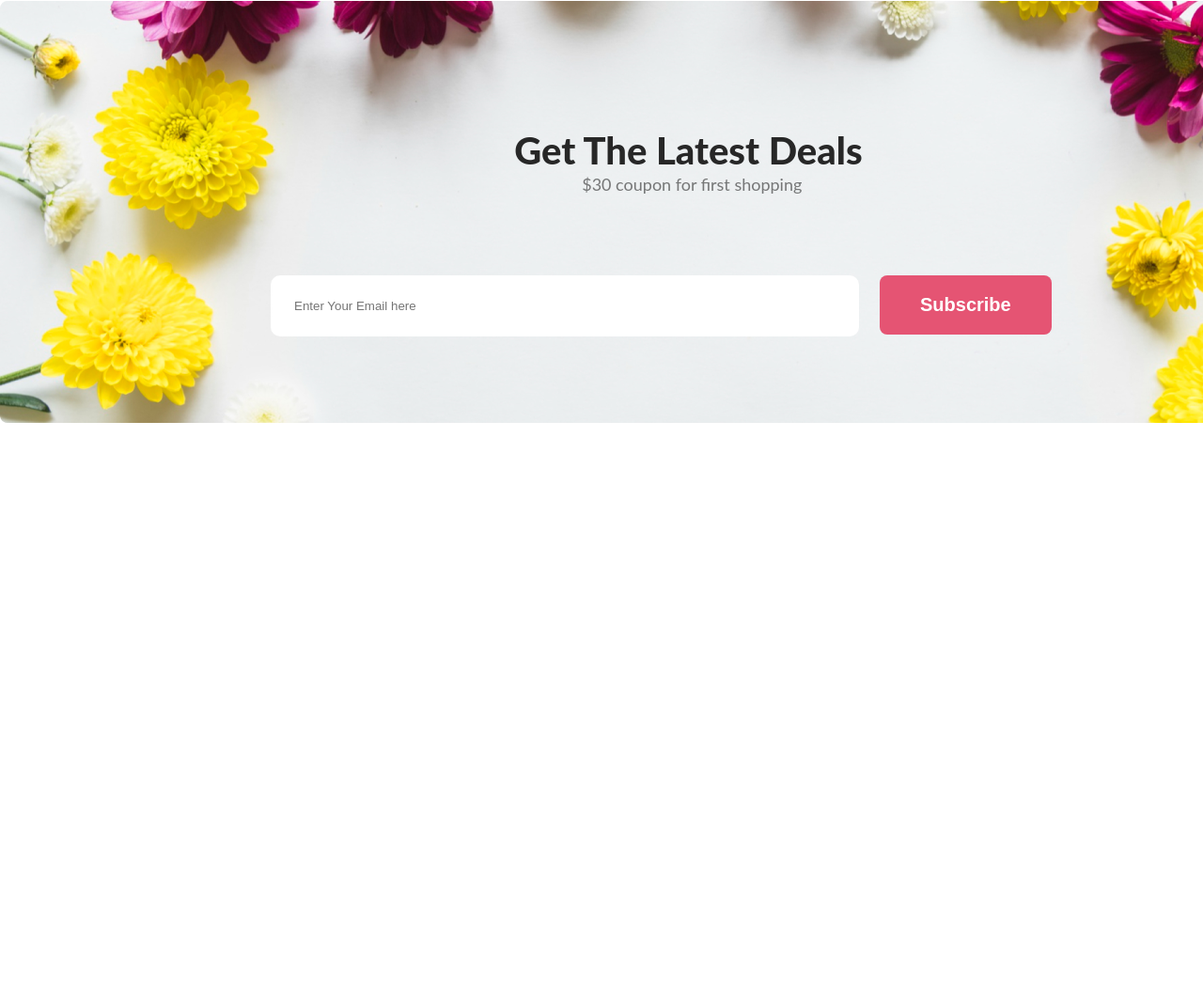
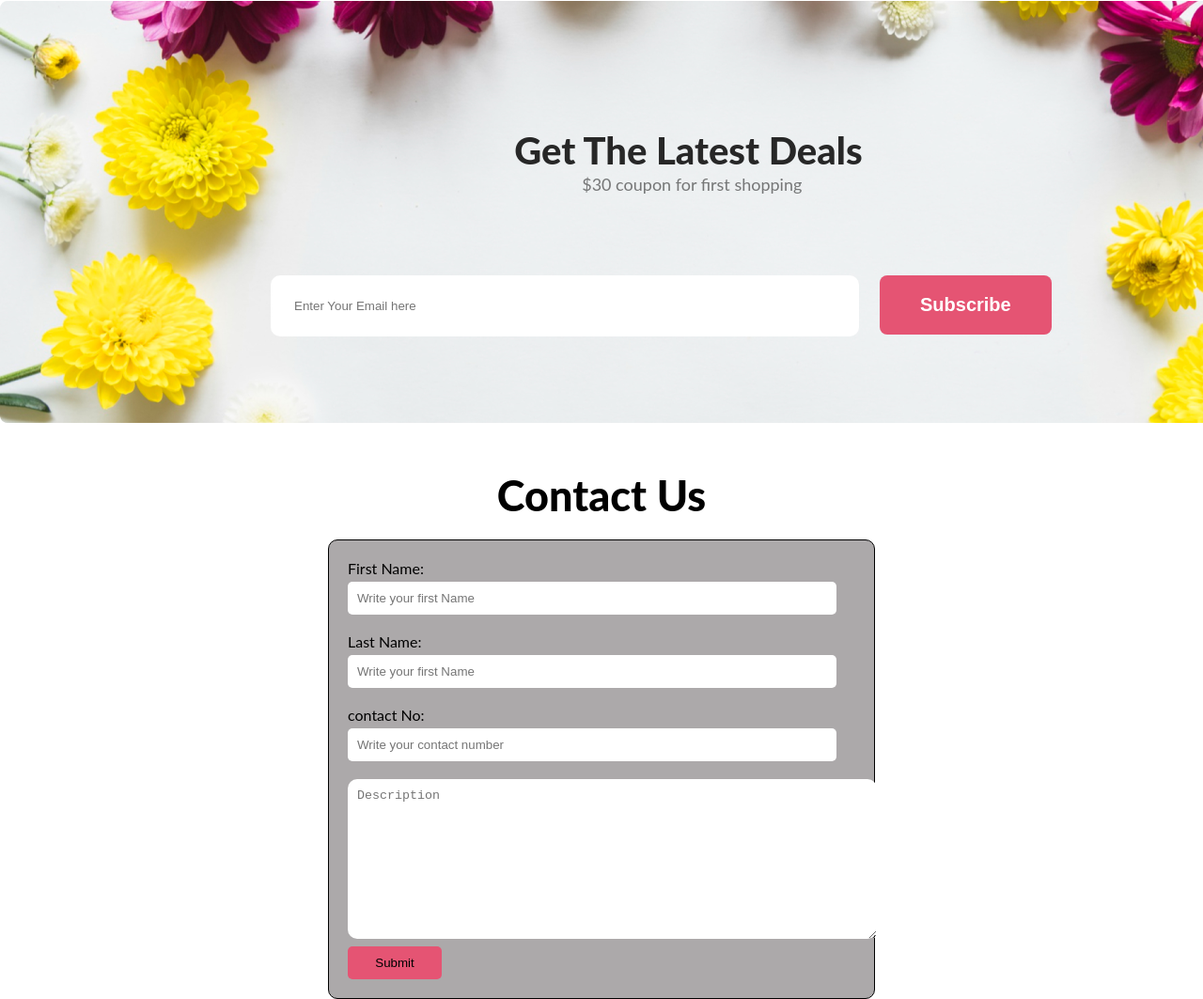
Before and after one commit to Jillurcf/flower-shop-assignment, a plain HTML site: page index.html in a window 1280 px wide. Shown: the part 3025-4088 px from the top of the page at 94% size. Before the commit the page ends 3475 px from the top, so only its background shows below. Drawn offline with Linux system fonts and the light colour scheme.

Commit message:
created contact form

```diff
--- a/index.html
+++ b/index.html
@@ -117,6 +117,30 @@
 
             </div>
         </section>
+        <section class="contact-form-section">
+            <h1 style="text-align: center; margin:50px 0 20px; font-size: 45px; font-weight: 800;">Contact Us</h1>
+            <div class="contact-form">
+                <form class="">
+                    <label for="">First Name:</label> <br>
+                    <input type="text" name="fname" id="" placeholder="Write your first Name" required> <br>
+                    <br>
+                    <label for="">Last Name:</label> <br>
+                    <input type="text" name="lname" id="" placeholder="Write your first Name" required>
+                    <br>
+                    <br>
+                    <label for="">contact No:</label> <br>
+
+                    <input type="text" name="fname" id="" placeholder="Write your contact number" required>
+                    <br>
+                    <br>
+                    <textarea name="" id="" cols="66" rows="10" placeholder="Description"></textarea>
+                    <input type="submit" value="Submit">
+                </form>
+            </div>
+
+
+
+        </section>
     </main>
     <footer></footer>
 </body>
--- a/style.css
+++ b/style.css
@@ -280,7 +280,7 @@ body {
 
 }
 
-input[type=text] {
+.hot-deal-input {
     width: 40%;
     padding: 25px;
     display: flex;
@@ -298,3 +298,41 @@ input[type=text] {
 }
 
 /* contact us start from here */
+.contact-form {
+    width: 540px;
+    height: auto;
+    display: flex;
+    margin: auto;
+    align-items: center;
+    border: 1px solid black;
+    background-color: #aca9aa;
+    border-radius: 10px;
+    padding: 20px;
+
+}
+
+form input {
+    border-radius: 5px;
+    border: 0;
+    cursor: pointer;
+    padding: 10px 10px;
+    width: 500px;
+    margin-top: 5px;
+}
+
+textarea {
+    border: 0;
+    border-radius: 10px;
+    padding: 10px;
+}
+
+input[type=submit] {
+    border-radius: 5px;
+    border: 0;
+    cursor: pointer;
+    padding: ;
+    width: 100px;
+    background-color: #E55473;
+
+
+}
```
